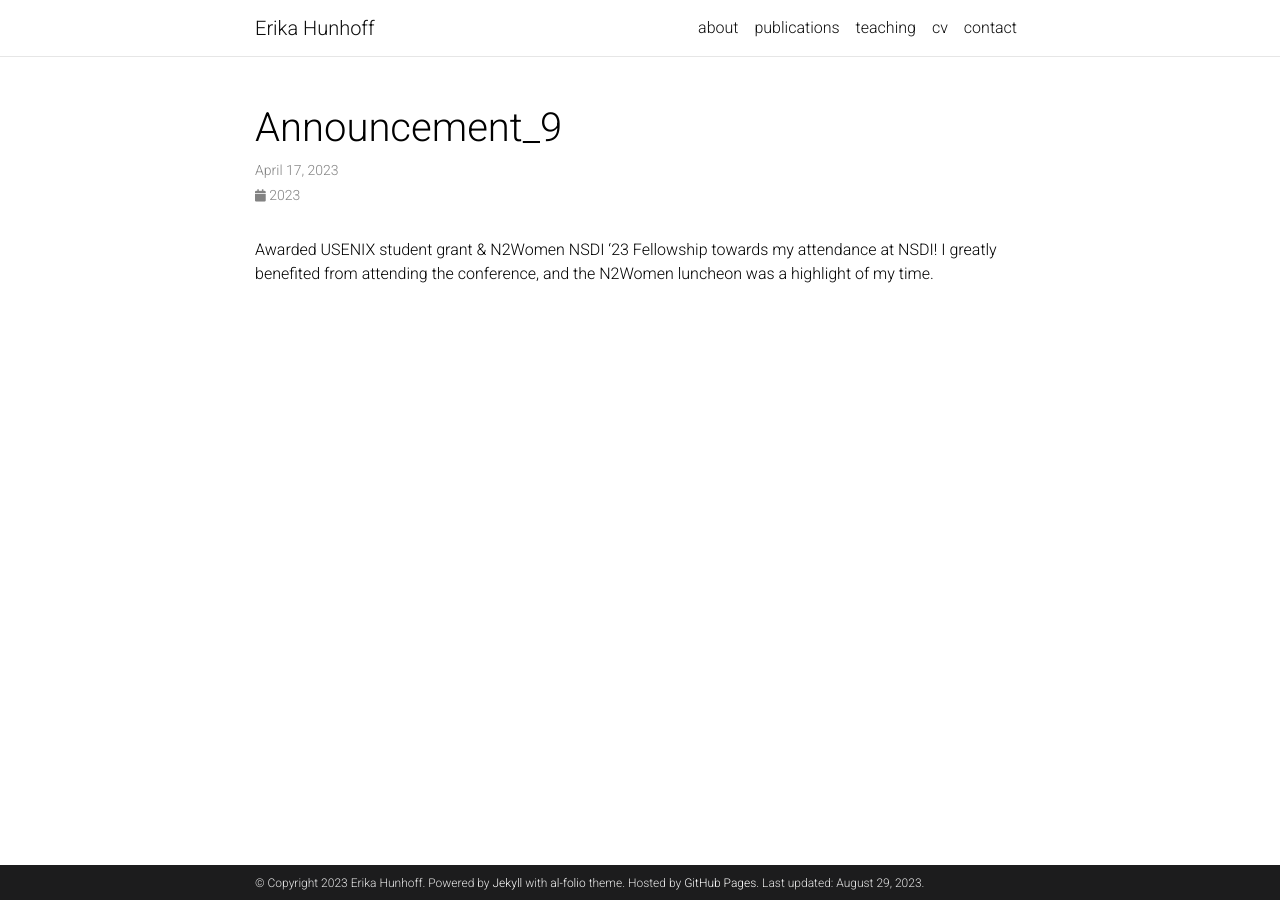
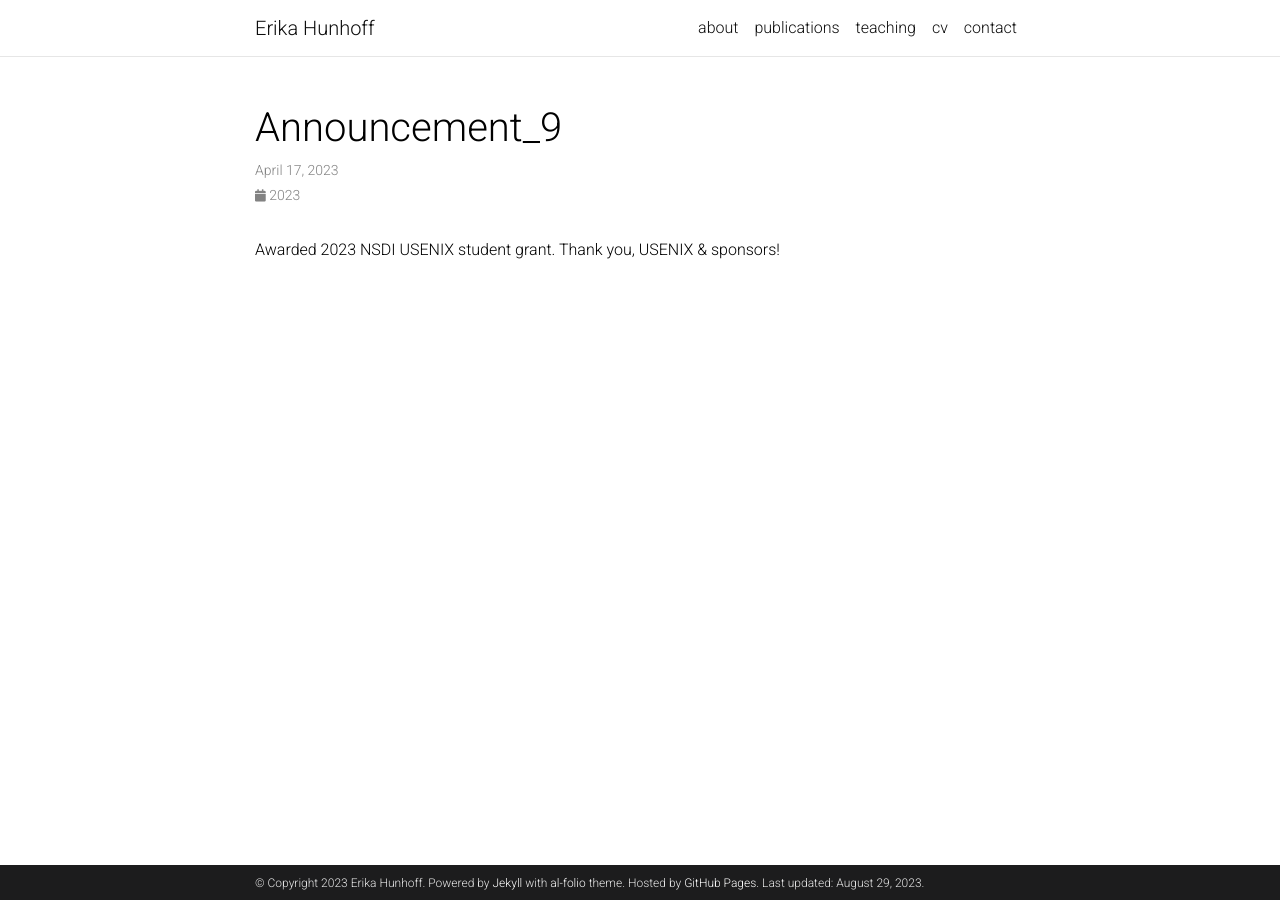
Before and after one commit to hunhoffe/hunhoffe.github.io, a Jekyll site: the page built from _news/announcement_9.md, in a window 1280 px wide. Built offline with Jekyll 4.4.1, drawn with Linux system fonts in a browser that asks for light colours; comment, search, counter and statistics services are not loaded; a style sheet for code colours, icons or effects is not loaded.

Commit message:
Update announcement_9.md

```diff
--- a/_news/announcement_9.md
+++ b/_news/announcement_9.md
@@ -4,4 +4,4 @@ date: 2023-04-17 07:59:00-0400
 inline: true
 ---
 
-Awarded USENIX student grant & N2Women NSDI '23 Fellowship towards my attendance at NSDI! I greatly benefited from attending the conference, and the N2Women luncheon was a highlight of my time.
+Awarded 2023 NSDI USENIX student grant. Thank you, USENIX & sponsors!
```
